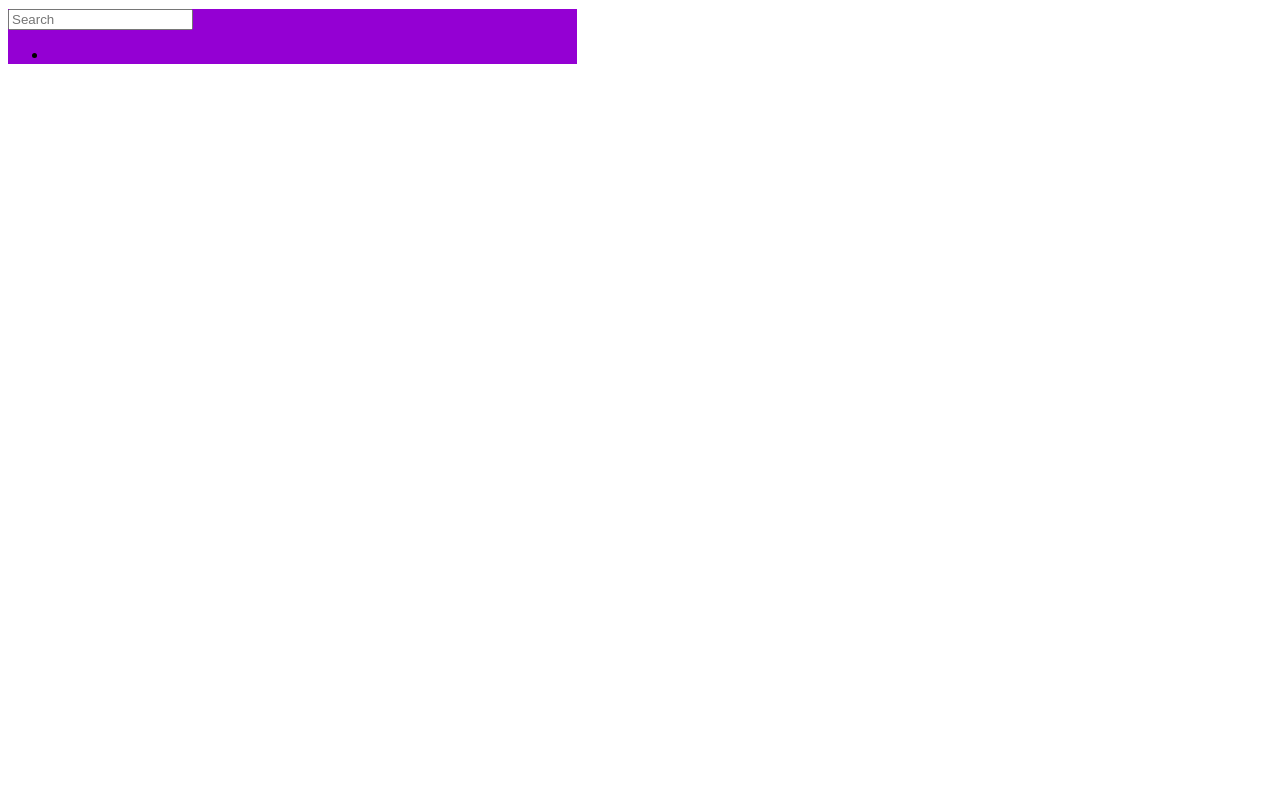
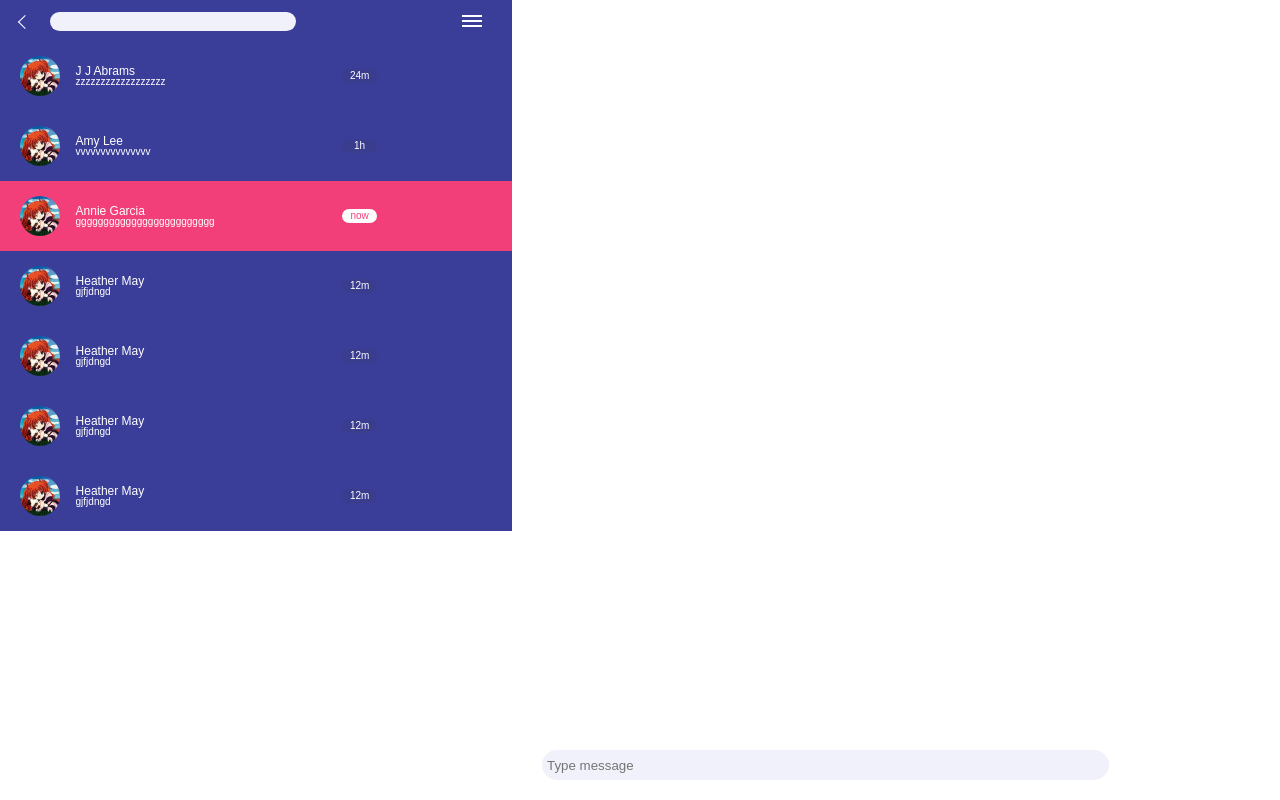
Before and after one commit to vickierose/mychat, a plain HTML site: page index.html in a window 1280 px wide. Drawn offline with Linux system fonts and the light colour scheme.

Commit message:
added structure, some styles on sass

```diff
--- /dev/null
+++ b/assets/stylesheets/aside.scss
@@ -0,0 +1,98 @@
+aside {
+	background-color: $aside-bg-col;
+	color: $main-text-color;
+	float: left;
+	width: 40%;
+	header{
+		padding: 10px;
+		div,
+		input {
+			vertical-align: middle;
+		}
+
+		.btn {
+			display: inline-block;
+			width: 30px;
+			height: 30px;
+		}
+		.arrow-btn{
+			margin-left: 10px;
+			float: left;
+			.arrow{
+				display: inline-block;
+				width: 10px;
+				height: 10px;
+				border-top: 1px solid $main-text-color;
+				border-left: 1px solid $main-text-color;
+				transform: rotate(-45deg);
+			}
+		}
+		.search-field{
+			width: 50%;
+		}
+		.sandwich-btn {
+			position: relative;
+			float: right;
+			margin-right: 10px;
+  			padding-left: 1.25em;
+
+  			&::before {
+  				content: "";
+				position: absolute;
+				top: 0.25em;
+				left: 0;
+				width: 1em;
+				height: 0.125em;
+				border-top: 0.375em double $main-text-color;
+				border-bottom: 0.125em solid $main-text-color;
+  			}
+		}
+	}
+
+	.contact{
+		padding: 15px 15px;
+		&:hover {
+			background-color: $hover-bg;
+		}
+		&
+		div {
+			display: inline-block;
+			margin: 0 5px;
+			vertical-align: middle;
+		}
+		.photo{
+			width: 40px;
+			height: 40px;
+			border-radius: 50%;
+			background-image:url("../pics/girl2.png")
+		}
+		.user-info {
+			min-width: 50%;
+		}
+		h1 {
+			font-size: .6em;
+		}
+		p{
+			font-size: .5em;
+		}
+		.timer {
+			font-size: .5em;
+			background-color: $timer-bg;
+			border-radius: 10px;
+			width: 35px;
+			padding: 2px 0;
+			text-align: center;
+			margin-left: 15px;
+		}
+	}
+	.active {
+			background-color: $active-bg;
+			&:hover {
+				background-color: $active-bg;
+			}
+			.timer{
+				background-color:$main-text-color;
+				color: $active-bg;
+			}
+		}
+}
--- /dev/null
+++ b/assets/stylesheets/colors.scss
@@ -0,0 +1,7 @@
+$aside-bg-col: #3b3e99;
+$main-text-color: #fff;
+$my-message-bg: #f1f1fb;
+$message-from-bg: #989ad7;
+$hover-bg: #484cc4;
+$timer-bg: #3a3c8e;
+$active-bg:#f23f79;
--- /dev/null
+++ b/assets/stylesheets/messages.scss
@@ -0,0 +1,13 @@
+.message-field-container {
+	width: 100%;
+	height:60px;
+	position: fixed;
+	bottom: 0;
+	left: 40%;
+	padding: 10px;
+	input{
+		width: 45%;
+		height: 30px;
+		margin-left: 20px;
+	}
+}
--- /dev/null
+++ b/assets/stylesheets/reset.scss
@@ -0,0 +1,49 @@
+html, body, div, span, applet, object, iframe,
+h1, h2, h3, h4, h5, h6, p, blockquote, pre,
+a, abbr, acronym, address, big, cite, code,
+del, dfn, em, img, ins, kbd, q, s, samp,
+small, strike, strong, sub, sup, tt, var,
+b, u, i, center,
+dl, dt, dd, ol, ul, li,
+fieldset, form, label, legend,
+table, caption, tbody, tfoot, thead, tr, th, td,
+article, aside, canvas, details, embed,
+figure, figcaption, footer, header, hgroup,
+menu, nav, output, ruby, section, summary,
+time, mark, audio, video {
+  margin: 0;
+  padding: 0;
+  border: 0;
+  font-size: 100%;
+  font: inherit;
+  vertical-align: baseline;
+}
+
+/* HTML5 display-role reset for older browsers */
+article, aside, details, figcaption, figure,
+footer, header, hgroup, menu, nav, section {
+  display: block;
+}
+
+body {
+  line-height: 1;
+}
+
+ol, ul {
+  list-style: none;
+}
+
+blockquote, q {
+  quotes: none;
+}
+
+blockquote:before, blockquote:after,
+q:before, q:after {
+  content: '';
+  content: none;
+}
+
+table {
+  border-collapse: collapse;
+  border-spacing: 0;
+}
--- /dev/null
+++ b/assets/stylesheets/styles.scss
@@ -0,0 +1,32 @@
+@import "reset";
+@import "colors";
+@import "aside";
+@import "messages";
+
+* {
+	box-sizing: border-box;
+}
+
+
+body {
+	font-family: Arial, serif;
+	font-size: 20px;
+	&.clearfix {
+		clear: both;
+		&::before,
+		&::after {
+			content: "";
+			display: table;
+		}
+		&::after {
+			clear: both;
+		}
+	}
+}
+
+input[type="text"]{
+	border: none;
+	border-radius: 15px;
+	background-color: $my-message-bg;
+	padding: 2px 5px;
+}
--- a/index.html
+++ b/index.html
@@ -1,28 +1,84 @@
 <!DOCTYPE html>
 <html>
-    <header>
+<head>
     <meta charset="utf-8">
     <meta http-equiv="X-UA-Compatible" content="IE=edge">
-        <title>Chat</title>
-        <link rel="stylesheet" href="styles.css"
+    <title>My chat</title>
+    <link rel="stylesheet" href="assets/stylesheets/styles.css">
+</head>
+<body class="clearfix">
+    <aside>
+        <header class="clearfix">
+            <div class=" btn arrow-btn">
+                <div class="arrow"></div>
+            </div>
+            <input type="text" class="search-field">
+            <div class="btn sandwich-btn"></div>
         </header>
-    <body>
-        <aside class="sidebar">
-            <header>
-                <div class="arrow"></div>
-                <input type="text" placeholder="Search">
-                <div></div>
-            </header>
-
-            <ul>
-                <li>
-                    <img>
-                    <h1></h1>
-                    <p></p>
-                    <div></div>
+        <ul class="contact-list">
+            <li class="contact">
+                <div class="photo"></div>
+                <div class="user-info">
+                    <h1>J J Abrams</h1>
+                    <p>zzzzzzzzzzzzzzzzzz</p>
+                </div>
+                <div class="timer">24m</div>
+            </li>
+            <li class="contact">
+                <div class="photo"></div>
+                <div class="user-info">
+                    <h1>Amy Lee</h1>
+                    <p>vvvvvvvvvvvvvvv</p>
+                </div>
+                <div class="timer">1h</div>
+            </li>
+            <li class="contact active">
+                <div class="photo"></div>
+                <div class="user-info">
+                    <h1>Annie Garcia</h1>
+                    <p>ggggggggggggggggggggggggg</p>
+                </div>
+                <div class="timer">now</div>
+            </li>
+            <li class="contact">
+                <div class="photo"></div>
+                <div class="user-info">
+                    <h1>Heather May</h1>
+                    <p>gjfjdngd</p>
+                </div>
+                <div class="timer">12m</div>
+            </li>
+             <li class="contact">
+                <div class="photo"></div>
+                <div class="user-info">
+                    <h1>Heather May</h1>
+                    <p>gjfjdngd</p>
+                </div>
+                <div class="timer">12m</div>
+            </li>
+             <li class="contact">
+                <div class="photo"></div>
+                <div class="user-info">
+                    <h1>Heather May</h1>
+                    <p>gjfjdngd</p>
+                </div>
+                <div class="timer">12m</div>
+            </li>
+             <li class="contact">
+                <div class="photo"></div>
+                <div class="user-info">
+                    <h1>Heather May</h1>
+                    <p>gjfjdngd</p>
+                </div>
+                <div class="timer">12m</div>
             </li>
         </ul>
     </aside>
+    <section>
         <section></section>
+        <section class="message-field-container">
+            <input type="text" placeholder="Type message">
+        </section>
+    </section>
 </body>
 </html>
```
Also changed, not shown: assets/pics/girl.jpg (added), assets/pics/girl2.png (added), assets/stylesheets/styles.css (added), styles.css (deleted), 1 other file. Lines whose indentation alone changed are shown as unchanged.
